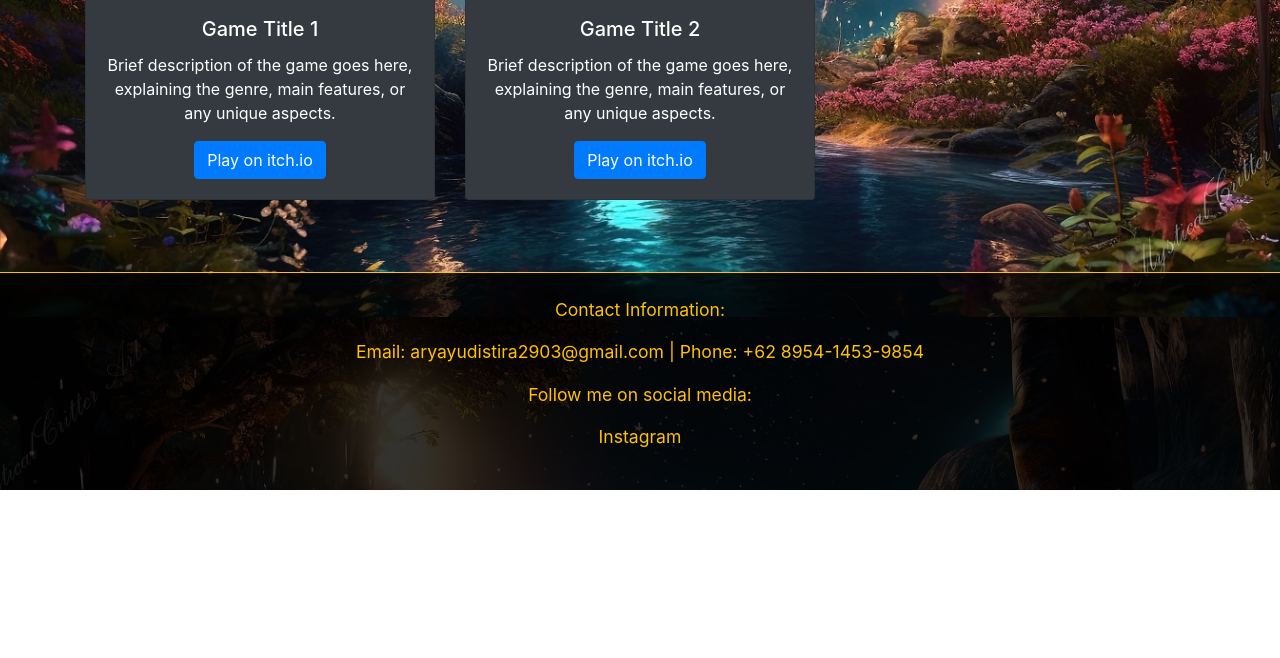
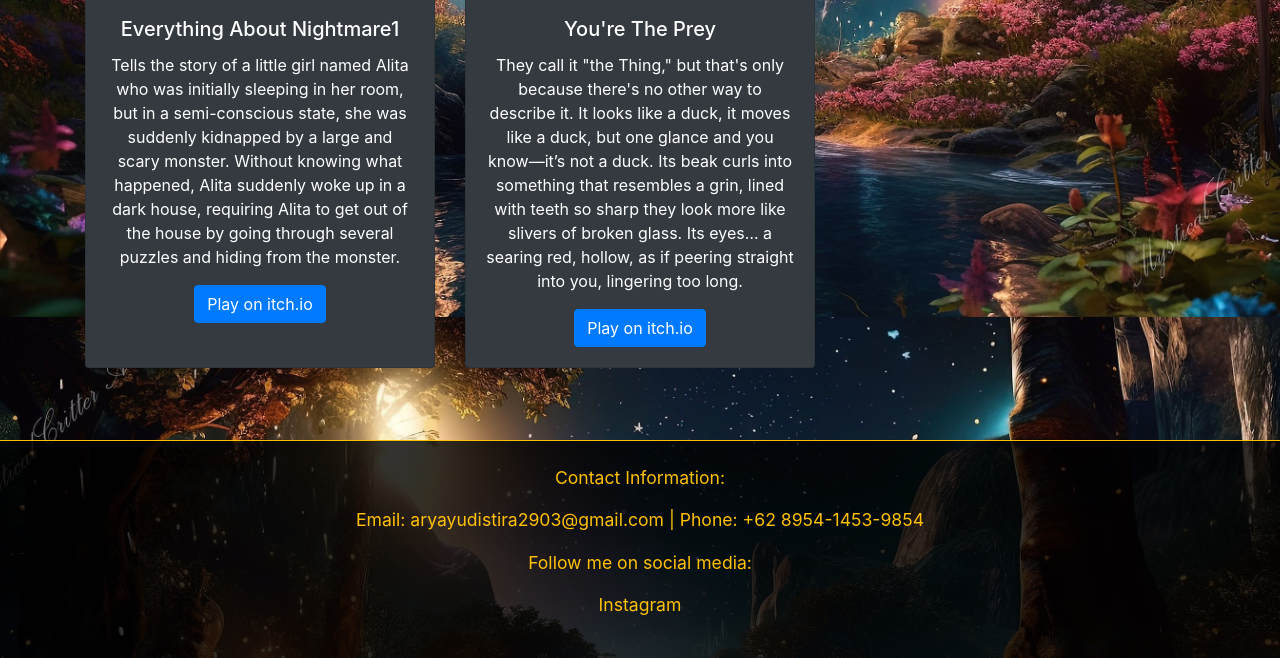
Before and after one commit to Nox2903/nox2903.github.io, a plain HTML site: page index.html in a window 1280 px wide. Shown: the part 2083-2741 px from the top of the page. Before the commit the page ends 2573 px from the top, so only its background shows below. Drawn offline with nearby package versions, Linux system fonts and the light colour scheme.

Commit message:
Update index.html

```diff
--- a/index.html
+++ b/index.html
@@ -358,9 +358,9 @@
             <div class="card h-100 bg-dark text-white">
                 <img src="path/to/your-game-image1.jpg" class="card-img-top" alt="Game Image 1">
                 <div class="card-body">
-                    <h5 class="card-title">Game Title 1</h5>
-                    <p class="card-text">Brief description of the game goes here, explaining the genre, main features, or any unique aspects.</p>
-                    <a href="https://yourusername.itch.io/yourgame1" class="btn btn-primary" target="_blank">Play on itch.io</a>
+                    <h5 class="card-title">Everything About Nightmare1</h5>
+                    <p class="card-text">Tells the story of a little girl named Alita who was initially sleeping in her room, but in a semi-conscious state, she was suddenly kidnapped by a large and scary monster. Without knowing what happened, Alita suddenly woke up in a dark house, requiring Alita to get out of the house by going through several puzzles and hiding from the monster.</p>
+                    <a href="https://okelahiniaja.itch.io/everything-about-nightmare" class="btn btn-primary" target="_blank">Play on itch.io</a>
                 </div>
             </div>
         </div>
@@ -370,9 +370,9 @@
             <div class="card h-100 bg-dark text-white">
                 <img src="path/to/your-game-image2.jpg" class="card-img-top" alt="Game Image 2">
                 <div class="card-body">
-                    <h5 class="card-title">Game Title 2</h5>
-                    <p class="card-text">Brief description of the game goes here, explaining the genre, main features, or any unique aspects.</p>
-                    <a href="https://yourusername.itch.io/yourgame2" class="btn btn-primary" target="_blank">Play on itch.io</a>
+                    <h5 class="card-title">You're The Prey</h5>
+                    <p class="card-text">They call it "the Thing," but that's only because there's no other way to describe it. It looks like a duck, it moves like a duck, but one glance and you know—it’s not a duck. Its beak curls into something that resembles a grin, lined with teeth so sharp they look more like slivers of broken glass. Its eyes… a searing red, hollow, as if peering straight into you, lingering too long.</p>
+                    <a href="https://imfeelingood.itch.io/youre-the-prey" class="btn btn-primary" target="_blank">Play on itch.io</a>
                 </div>
             </div>
         </div>
```
